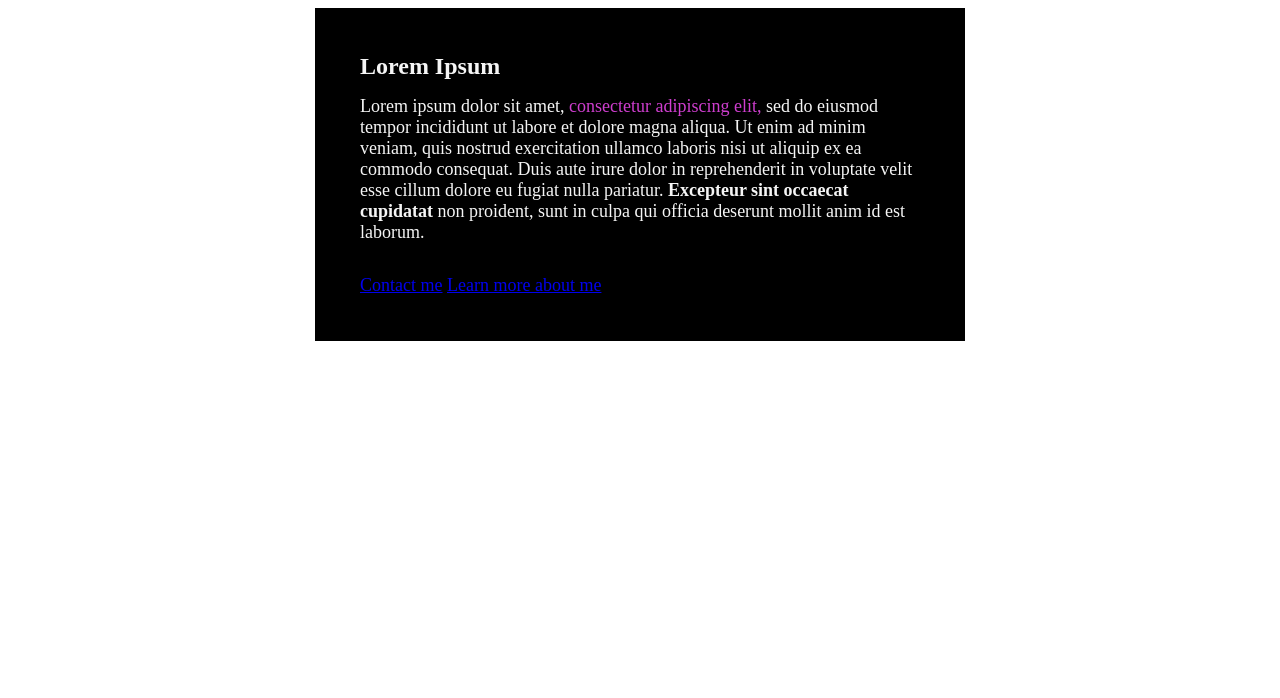
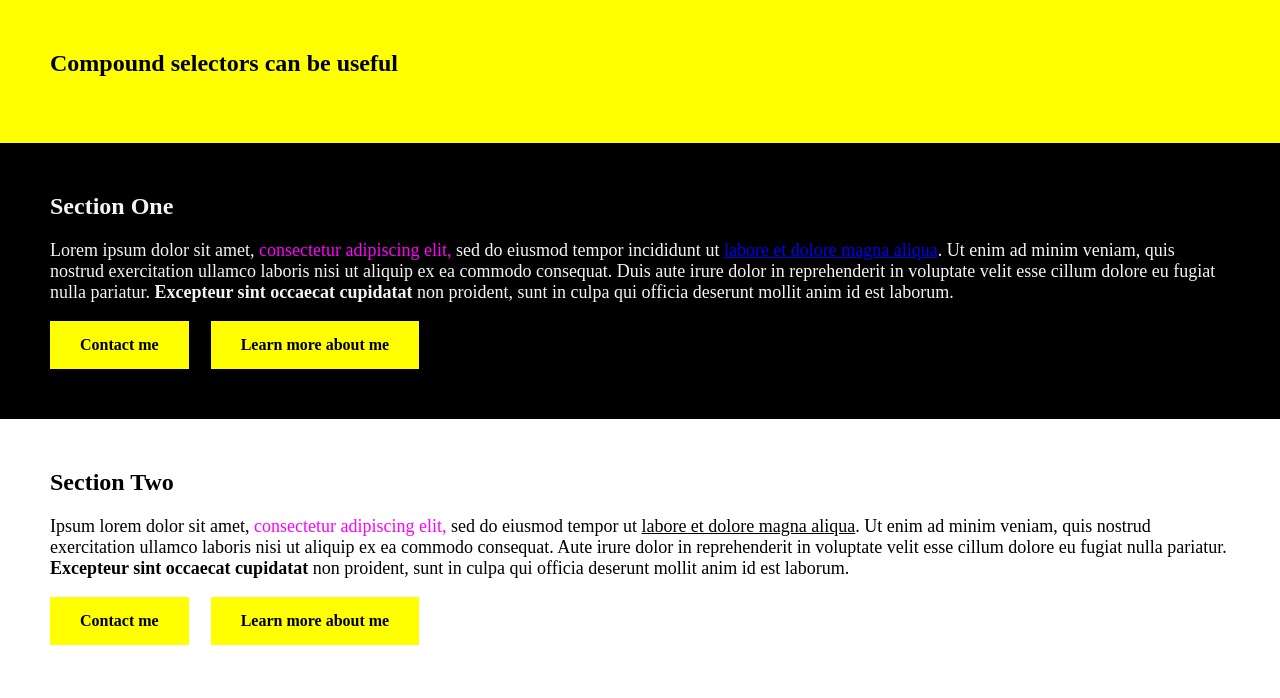
Before and after one commit to jeng200/generic-webpage, a plain HTML site: page index.html in a window 1280 px wide. Drawn offline with Linux system fonts and the light colour scheme.

Commit message:
Add and style sections

```diff
--- a/index.css
+++ b/index.css
@@ -1,12 +1,8 @@
-.card {
-  background: black;
-  color: whitesmoke;
-  width: 560px;
-  margin: 0 auto;
-  padding: 45px;
+body {
+  margin: 0;
 }
 
-h1, p {
+h1, h2, p {
   margin-top: 0;
 }
 
@@ -18,15 +14,49 @@ p {
   font-size: 18px;
 }
 
-.links {
-  margin-top: 32px;
-  margin-bottom: 0;
+header, section {
+  padding: 50px;
+}
+
+header {
+  background: yellow;
+  color: black;
+}
+
+.section-one {
+  background: black;
+  color: whitesmoke;
 }
 
 .text-accent {
-  color: rgb(206, 62, 206);
+  color: fuchsia;
+}
+
+.btn-yellow {
+  background: yellow;
+  color: black;
+  padding: 15px 30px;
+  display: inline-block;
+  margin-right: 18px;
+  text-align: center;
+  text-decoration: none;
+  font-weight: bold;
+}
+
+.btn-yellow:hover {
+  background: whitesmoke;
+  color: black
+}
+
+.section-two .btn-yellow:hover {
+  background: black;
+  color: whitesmoke;
+}
+
+.section-two-link {
+  color: black;
 }
 
 a:hover, a:focus {
-  color: aqua;
+  color: darkgreen;
 }
--- a/index.html
+++ b/index.html
@@ -8,12 +8,20 @@
   <link href="index.css" rel="stylesheet">
 </head>
 <body>
-  <div class="card">
-    <h1>Lorem Ipsum</h1>
-    <p>Lorem ipsum dolor sit amet, <span class="text-accent">consectetur adipiscing elit,</span> sed do eiusmod tempor incididunt ut labore et dolore magna aliqua. Ut enim ad minim veniam, quis nostrud exercitation ullamco laboris nisi ut aliquip ex ea commodo consequat. Duis aute irure dolor in reprehenderit in voluptate velit esse cillum dolore eu fugiat nulla pariatur. <strong>Excepteur sint occaecat cupidatat</strong> non proident, sunt in culpa qui officia deserunt mollit anim id est laborum.</p>
-    <p class="links">
-      <a href="#">Contact me</a> <a href="#">Learn more about me</a>
-    </p>
-  </div>
+  <header>
+    <h1>Compound selectors can be useful</h1>
+  </header>
+  <section class="section-one">
+    <h2>Section One</h2>
+    <p>Lorem ipsum dolor sit amet, <span class="text-accent">consectetur adipiscing elit,</span> sed do eiusmod tempor incididunt ut <a href="#">labore et dolore magna aliqua</a>. Ut enim ad minim veniam, quis nostrud exercitation ullamco laboris nisi ut aliquip ex ea commodo consequat. Duis aute irure dolor in reprehenderit in voluptate velit esse cillum dolore eu fugiat nulla pariatur. <strong>Excepteur sint occaecat cupidatat</strong> non proident, sunt in culpa qui officia deserunt mollit anim id est laborum.</p>
+      <a class="btn-yellow" href="#">Contact me</a>
+      <a class="btn-yellow" href="#">Learn more about me</a>
+  </section>
+  <section class="section-two">
+    <h2>Section Two</h2>
+    <p>Ipsum lorem dolor sit amet, <span class="text-accent">consectetur adipiscing elit,</span> sed do eiusmod tempor ut <a class="section-two-link" href="#">labore et dolore magna aliqua</a>. Ut enim ad minim veniam, quis nostrud exercitation ullamco laboris nisi ut aliquip ex ea commodo consequat. Aute irure dolor in reprehenderit in voluptate velit esse cillum dolore eu fugiat nulla pariatur. <strong>Excepteur sint occaecat cupidatat</strong> non proident, sunt in culpa qui officia deserunt mollit anim id est laborum.</p>
+      <a class="btn-yellow" href="#">Contact me</a>
+      <a class="btn-yellow" href="#">Learn more about me</a>
+  </section>
 </body>
 </html>
```
Also changed, not shown: 1 other file.
